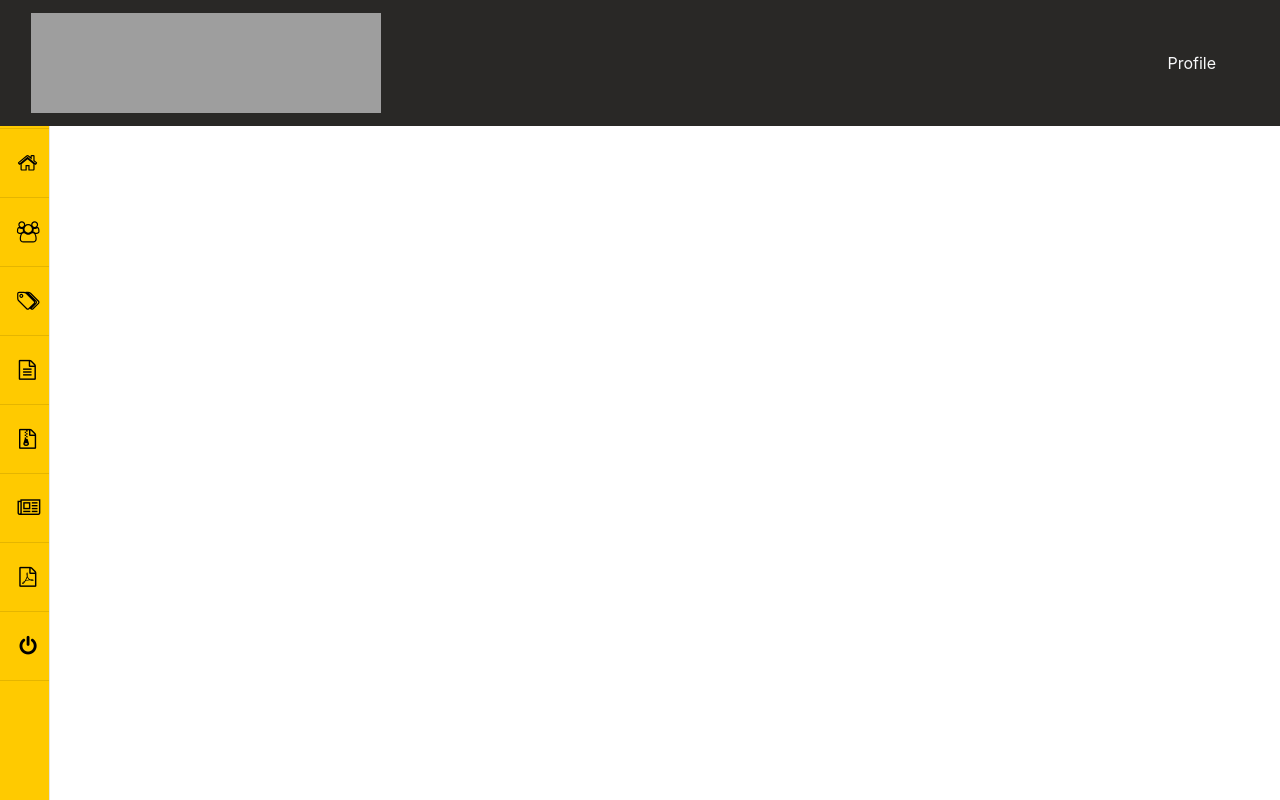
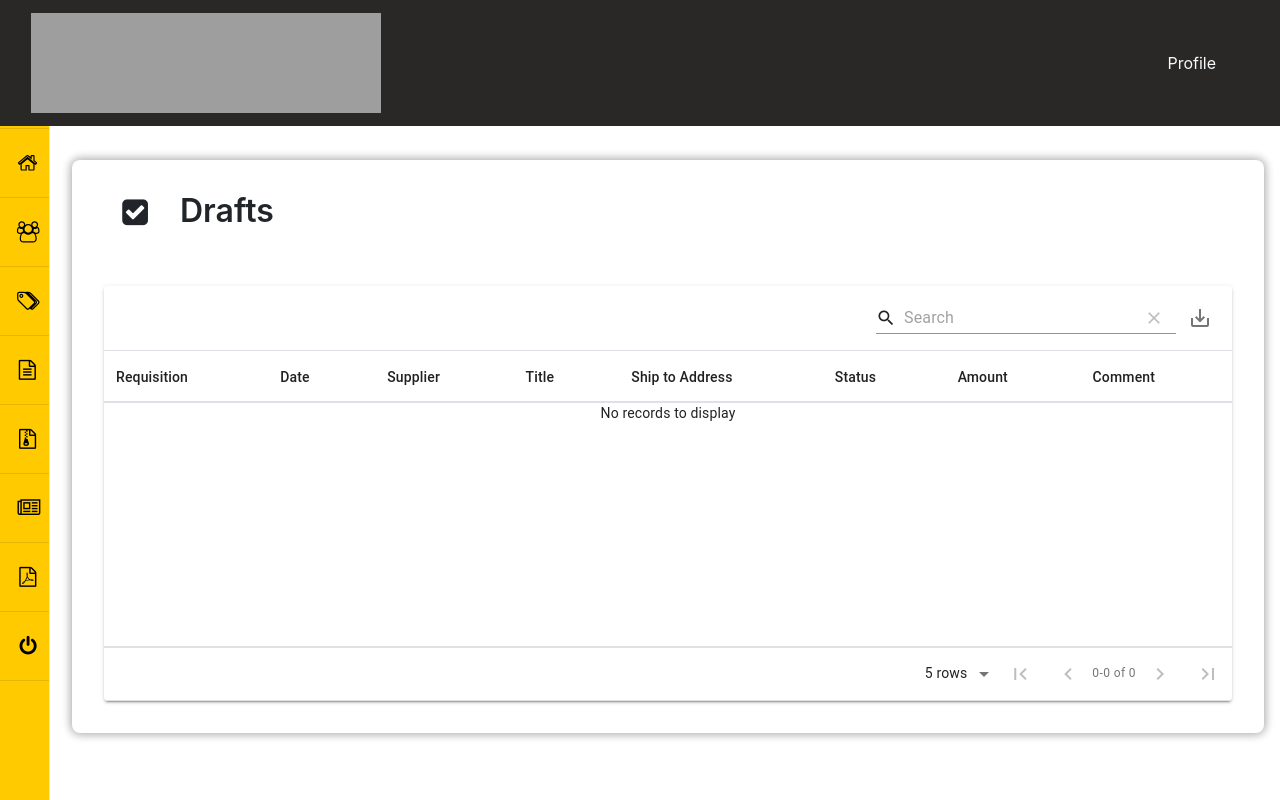
Before and after one commit to Assignment-Group-SLIIT/chi-lanka-web, a React (Create React App) app: page / in a window 1280 px wide. Built offline with nearby package versions, Linux system fonts and the light colour scheme; grey boxes are pictures that could not be loaded; a web font is replaced by a local one.

Commit message:
drafts table updated

```diff
--- a/src/components/views/requisitions/requisitionDraftList.js
+++ b/src/components/views/requisitions/requisitionDraftList.js
@@ -1,10 +1,55 @@
 import React from 'react'
+
+import MaterialTable from "material-table";
 import HeaderForReq from "./headerForReq"
 
 function requisitionDraftList() {
     return (
         <div className="component-body">
             <HeaderForReq></HeaderForReq>
+            <div className="table-emp">
+
+                <div class="row table-head  mt-3 mb-5">
+                    <i class="fa fa-check-square fa-o"></i>
+                    <div class="col">
+
+                        <h3>Drafts</h3>
+                    </div>
+                </div>
+                <table class="table table-hover">
+                    <MaterialTable
+                        title=""
+                        columns={[
+                            { title: "Requisition", field: "requisitionid", type: "string" },
+                            { title: "Date", field: "requisiondate", type: "string" },
+                            { title: "Supplier", field: "suppliername", type: "string" },
+                            { title: "Title", field: "title", type: "string" },
+                            { title: "Ship to Address", field: "shipto", type: "string" },
+                            { title: "Status", field: "status", type: "string" },
+                            { title: "Amount", field: "total", type: Number },
+                            { title: "Comment", field: "comment", type: "string" },
+                        ]}
+
+                        // data={prList}
+                        options={{
+                            sorting: true,
+                            actionsColumnIndex: -1,
+                            exportButton: true,
+                        }}
+                    // actions={[
+                    //     {
+                    //         icon: () => (
+                    //             <button class="btn btn-sm btn-warning">view</button>
+                    //         ),
+                    //         onClick: (event, rowData) => {
+                    //             setCurrentProductUpdate(rowData);
+                    //             setModalStateUpdate(true);
+                    //         },
+                    //     },
+                    // ]}
+                    />
+                </table>
+            </div>
 
 
         </div>
```
